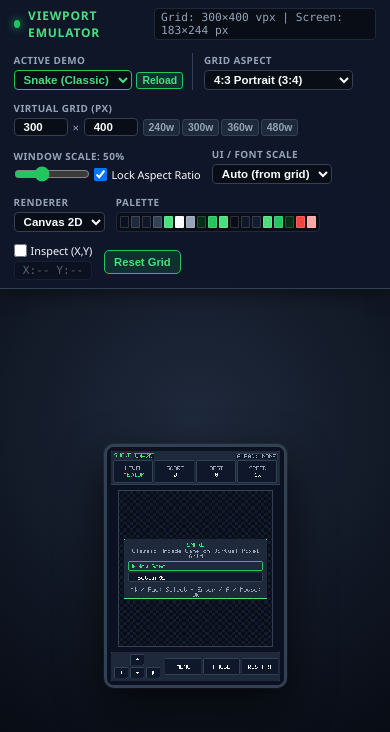
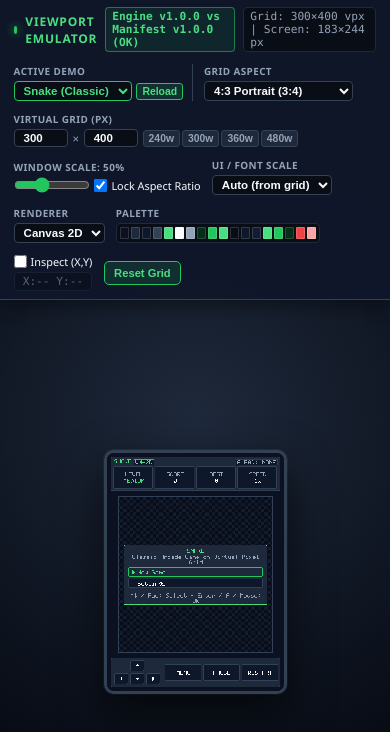
Before and after one commit to PatrycjuszF3apps/f3engine, a website built with Vite: page demos/html5_launcher/index.html in a window 390 px wide. Built offline with nearby package versions, Linux system fonts and the light colour scheme.

Commit message:
feat(engine): add engine versioning, app manifests, and debug bar version comparison

```diff
--- a/degub_bar/DebugToolbar.ts
+++ b/degub_bar/DebugToolbar.ts
@@ -10,6 +10,10 @@ export interface DebugToolbarLabels {
   title: string;
   demoSelect?: string;
   demoReset?: string;
+  versionInfo?: string;
+  versionCompatible?: string;
+  versionMismatch?: string;
+  versionTooltip?: string;
   aspectRatio: string;
   aspect43Portrait: string;
   aspect43Horizontal: string;
@@ -83,6 +87,7 @@ export class DebugToolbar<
   private rendererSelect!: HTMLSelectElement;
   private cursorInspectCheckbox!: HTMLInputElement;
   private cursorCoordsEl!: HTMLElement;
+  private versionInfoEl!: HTMLElement;
   private physicalInfoEl!: HTMLElement;
   private paletteSwatchesEl!: HTMLElement;
 
@@ -184,6 +189,7 @@ export class DebugToolbar<
         <div class="debug-brand">
           <span class="debug-led"></span>
           <span class="debug-title">${this.t('title')}</span>
+          <span id="debug-version-info" class="debug-readout debug-version-readout"></span>
           <span id="debug-physical-info" class="debug-readout"></span>
         </div>
 
@@ -343,6 +349,9 @@ export class DebugToolbar<
     this.cursorCoordsEl = this.container.querySelector<HTMLElement>(
       '#debug-cursor-coords'
     )!;
+    this.versionInfoEl = this.container.querySelector<HTMLElement>(
+      '#debug-version-info'
+    )!;
     this.physicalInfoEl = this.container.querySelector<HTMLElement>(
       '#debug-physical-info'
     )!;
@@ -463,6 +472,31 @@ export class DebugToolbar<
         })
       : this.t('cursorOutside');
 
+    const statusLabel = state.versionCheck.compatible
+      ? this.t('versionCompatible')
+      : this.t('versionMismatch');
+    this.versionInfoEl.textContent = this.t('versionInfo', {
+      engine: state.versionCheck.engineVersion,
+      manifest: state.versionCheck.manifestEngineVersion,
+      status: statusLabel,
+    });
+    this.versionInfoEl.classList.toggle(
+      'compatible',
+      state.versionCheck.compatible
+    );
+    this.versionInfoEl.classList.toggle(
+      'mismatch',
+      !state.versionCheck.compatible
+    );
+    if (this.labelKeys.versionTooltip) {
+      this.versionInfoEl.title = this.t('versionTooltip', {
+        app: state.appManifest?.name ?? 'Unknown',
+        appVersion: state.appManifest?.version ?? 'n/a',
+        engine: state.versionCheck.engineVersion,
+        manifest: state.versionCheck.manifestEngineVersion,
+      });
+    }
+
     this.physicalInfoEl.textContent = this.t('physicalInfo', {
       vw: state.virtualWidth,
       vh: state.virtualHeight,
--- a/demos/games/snake/index.ts
+++ b/demos/games/snake/index.ts
@@ -1,4 +1,5 @@
 import {
+  AppManifest,
   EngineDebugHooks,
   GamepadAction,
   GamepadDirection,
@@ -13,6 +14,7 @@ import {
   VirtualUIDecorator,
   VirtualViewport,
 } from '../../../engine';
+import manifestData from './manifest.json';
 import {
   DEFAULT_SNAKE_STATE,
   Difficulty,
@@ -23,6 +25,8 @@ import {
 import { Direction, GameStats, SnakeGame } from './SnakeGame';
 import { SnakeHUDRenderer } from './SnakeHUDRenderer';
 import { StringId, SupportedLocale, createGameI18n } from './i18n';
+
+export const SNAKE_MANIFEST: AppManifest = manifestData;
 
 const STORAGE_KEY = 'f3engine_snake_settings_v1';
 
@@ -47,6 +51,7 @@ const DIRECTION_TO_KEYCODE: Record<Direction, string> = {
 export interface DemoSession {
   readonly id: string;
   readonly name: string;
+  readonly manifest: AppManifest;
   readonly hooks: EngineDebugHooks;
   readonly i18n: I18nManager<SupportedLocale, StringId>;
   dispose(): void;
@@ -67,6 +72,7 @@ export function mountSnakeDemo(container: HTMLElement): DemoSession {
 
   const viewport = new VirtualViewport({
     container,
+    manifest: SNAKE_MANIFEST,
     virtualWidth: SNAKE_VIEWPORT_DEFAULTS.virtualWidth,
     aspectRatio: SNAKE_VIEWPORT_DEFAULTS.aspectRatio,
     windowScalePercent: SNAKE_VIEWPORT_DEFAULTS.windowScalePercent,
@@ -527,8 +533,9 @@ export function mountSnakeDemo(container: HTMLElement): DemoSession {
   window.addEventListener('keydown', handleKeyDown);
 
   return {
-    id: 'snake',
-    name: 'Snake (Classic)',
+    id: SNAKE_MANIFEST.id,
+    name: SNAKE_MANIFEST.name,
+    manifest: SNAKE_MANIFEST,
     hooks: viewport.getDebugHooks(),
     i18n,
     dispose: () => {
--- a/demos/games/snake/locales/en.json
+++ b/demos/games/snake/locales/en.json
@@ -76,5 +76,9 @@
   "debug.cursor_outside": "X:-- Y:--",
   "debug.reset": "Reset Grid",
   "debug.physical_info": "Grid: {vw}×{vh} vpx | Screen: {pw}×{ph} px",
+  "debug.version_info": "Engine v{engine} vs Manifest v{manifest} ({status})",
+  "debug.version_compatible": "OK",
+  "debug.version_mismatch": "MISMATCH",
+  "debug.version_tooltip": "App: {app} v{appVersion} | Engine Runtime: v{engine} | Manifest Target: v{manifest}",
   "error.canvas_2d_context": "Could not acquire 2D context for canvas element."
 }
--- a/demos/games/snake/locales/pl.json
+++ b/demos/games/snake/locales/pl.json
@@ -76,5 +76,9 @@
   "debug.cursor_outside": "X:-- Y:--",
   "debug.reset": "Reset siatki",
   "debug.physical_info": "Siatka: {vw}×{vh} vpx | Ekran: {pw}×{ph} px",
+  "debug.version_info": "Engine v{engine} vs Manifest v{manifest} ({status})",
+  "debug.version_compatible": "OK",
+  "debug.version_mismatch": "NIEZGODNA",
+  "debug.version_tooltip": "Aplikacja: {app} v{appVersion} | Wersja Engine: v{engine} | Manifest Engine: v{manifest}",
   "error.canvas_2d_context": "Nie można uzyskać kontekstu 2D dla elementu canvas."
 }
--- a/demos/html5_launcher/demoRegistry.ts
+++ b/demos/html5_launcher/demoRegistry.ts
@@ -1,10 +1,16 @@
-import { mountSnakeDemo, type DemoSession } from '../games/snake';
-import { mountSnake2Demo } from '../games/snake2';
+import { type AppManifest } from '../../engine';
+import {
+  SNAKE_MANIFEST,
+  mountSnakeDemo,
+  type DemoSession,
+} from '../games/snake';
+import { SNAKE2_MANIFEST, mountSnake2Demo } from '../games/snake2';
 
 export interface DemoDefinition {
   id: string;
   label: string;
   description: string;
+  manifest: AppManifest;
   mount: (container: HTMLElement) => DemoSession;
 }
 
@@ -13,15 +19,21 @@ export interface DemoDefinition {
  */
 export const DEMO_CATALOG: readonly DemoDefinition[] = [
   {
-    id: 'snake',
-    label: 'Snake (Classic)',
-    description: 'Classic 20×20 arcade Snake with CRT & Nokia 3310 filters.',
+    id: SNAKE_MANIFEST.id,
+    label: SNAKE_MANIFEST.name,
+    description:
+      SNAKE_MANIFEST.description ??
+      'Classic 20×20 arcade Snake with CRT & Nokia 3310 filters.',
+    manifest: SNAKE_MANIFEST,
     mount: mountSnakeDemo,
   },
   {
-    id: 'snake2',
-    label: 'Snake 2: Arena',
-    description: 'Arena variant with obstacle pillars and dual targets.',
+    id: SNAKE2_MANIFEST.id,
+    label: SNAKE2_MANIFEST.name,
+    description:
+      SNAKE2_MANIFEST.description ??
+      'Arena variant with obstacle pillars and dual targets.',
+    manifest: SNAKE2_MANIFEST,
     mount: mountSnake2Demo,
   },
 ];
--- a/demos/html5_launcher/main.ts
+++ b/demos/html5_launcher/main.ts
@@ -68,6 +68,10 @@ function launchDemo(demoId: string): void {
         cursorOutside: 'debug.cursor_outside',
         reset: 'debug.reset',
         physicalInfo: 'debug.physical_info',
+        versionInfo: 'debug.version_info',
+        versionCompatible: 'debug.version_compatible',
+        versionMismatch: 'debug.version_mismatch',
+        versionTooltip: 'debug.version_tooltip',
       },
     });
   } else {
--- a/demos/html5_launcher/style.css
+++ b/demos/html5_launcher/style.css
@@ -77,6 +77,23 @@ body {
   border: 1px solid #1e293b;
   padding: 2px 6px;
   border-radius: 4px;
+}
+
+.debug-version-readout {
+  font-weight: 700;
+  transition: border-color 0.15s, color 0.15s, background-color 0.15s;
+}
+
+.debug-version-readout.compatible {
+  color: #4ade80;
+  border-color: rgba(34, 197, 94, 0.55);
+  background: rgba(34, 197, 94, 0.1);
+}
+
+.debug-version-readout.mismatch {
+  color: #f87171;
+  border-color: rgba(248, 113, 113, 0.7);
+  background: rgba(248, 113, 113, 0.14);
 }
 
 .debug-cursor-readout {
--- a/engine/VirtualViewport.ts
+++ b/engine/VirtualViewport.ts
@@ -6,6 +6,12 @@ import {
   WebGLRendererBackend,
 } from './RendererBackend';
 import { IVirtualSurface, VirtualFramebuffer } from './VirtualSurface';
+import {
+  AppManifest,
+  ENGINE_VERSION,
+  EngineVersionCheckResult,
+  checkEngineVersion,
+} from './version';
 
 export type ViewportAspectRatio =
   | '16:9-horizontal'
@@ -31,6 +37,9 @@ export interface VirtualPointerEvent {
 }
 
 export interface VirtualViewportState {
+  engineVersion: string;
+  appManifest: AppManifest | null;
+  versionCheck: EngineVersionCheckResult;
   virtualWidth: number;
   virtualHeight: number;
   aspectRatio: ViewportAspectRatio;
@@ -57,6 +66,8 @@ export interface VirtualViewportState {
  */
 export interface EngineDebugHooks {
   getState(): VirtualViewportState;
+  getEngineVersion(): string;
+  getAppManifest(): AppManifest | null;
   subscribe(listener: ViewportStateListener): () => void;
   setVirtualGrid(
     width: number,
@@ -73,6 +84,7 @@ export interface EngineDebugHooks {
 
 export interface VirtualViewportConfig {
   container: HTMLElement;
+  manifest?: AppManifest;
   virtualWidth: number;
   virtualHeight?: number;
   aspectRatio: ViewportAspectRatio;
@@ -132,6 +144,7 @@ export class VirtualViewport {
   private cursorPosition: { vx: number; vy: number } | null = null;
 
   private palette: ColorPalette;
+  private appManifest: AppManifest | null;
   private readonly framebuffer: VirtualFramebuffer;
   private backend: IRendererBackend;
   private canvasAriaLabel?: string;
@@ -198,6 +211,7 @@ export class VirtualViewport {
     this.lockAspectRatio = config.lockAspectRatio ?? true;
     this.uiScaleOverride = config.uiScaleOverride ?? null;
     this.palette = config.palette;
+    this.appManifest = config.manifest ?? null;
     this.canvasAriaLabel = config.canvasAriaLabel;
 
     this.defaultConfig = {
@@ -246,6 +260,8 @@ export class VirtualViewport {
   public getDebugHooks(): EngineDebugHooks {
     return {
       getState: () => this.getState(),
+      getEngineVersion: () => this.getEngineVersion(),
+      getAppManifest: () => this.getAppManifest(),
       subscribe: (listener) => this.subscribe(listener),
       setVirtualGrid: (width, aspectRatio, customHeight) =>
         this.setVirtualGrid(width, aspectRatio, customHeight),
@@ -257,6 +273,19 @@ export class VirtualViewport {
       resetToDefaults: () => this.resetToDefaults(),
       updatePhysicalSize: () => this.updatePhysicalSize(),
     };
+  }
+
+  public getEngineVersion(): string {
+    return ENGINE_VERSION;
+  }
+
+  public getAppManifest(): AppManifest | null {
+    return this.appManifest;
+  }
+
+  public setAppManifest(manifest: AppManifest | null): void {
+    this.appManifest = manifest;
+    this.notifyState();
   }
 
   public getSurface(): IVirtualSurface {
@@ -472,6 +501,9 @@ export class VirtualViewport {
 
   public getState(): VirtualViewportState {
     return {
+      engineVersion: ENGINE_VERSION,
+      appManifest: this.appManifest,
+      versionCheck: checkEngineVersion(this.appManifest, ENGINE_VERSION),
       virtualWidth: this.virtualWidth,
       virtualHeight: this.virtualHeight,
       aspectRatio: this.aspectRatio,
--- a/engine/index.ts
+++ b/engine/index.ts
@@ -1,3 +1,13 @@
+export {
+  ENGINE_NAME,
+  ENGINE_VERSION,
+  parseSemVer,
+  isEngineVersionCompatible,
+  checkEngineVersion,
+  type SemVerParts,
+  type AppManifest,
+  type EngineVersionCheckResult,
+} from './version';
 export { GameLoop, type GameLoopCallbacks } from './GameLoop';
 export { StorageStore, type StoreListener } from './StorageStore';
 export {
--- /dev/null
+++ b/engine/version.ts
@@ -0,0 +1,122 @@
+/**
+ * Core Engine Version & Application Manifest Contract.
+ * Every application/game built on f3engine declares an `AppManifest` specifying
+ * the engine version it targets.
+ */
+
+export const ENGINE_NAME = 'f3engine';
+export const ENGINE_VERSION = '1.0.0';
+
+export interface SemVerParts {
+  readonly major: number;
+  readonly minor: number;
+  readonly patch: number;
+}
+
+/**
+ * Manifest required for every application (game) running on f3engine.
+ */
+export interface AppManifest {
+  readonly id: string;
+  readonly name: string;
+  readonly version: string;
+  /**
+   * Target engine version that this application is compatible with (e.g. "1.0.0" or "^1.0.0").
+   */
+  readonly engineVersion: string;
+  readonly description?: string;
+}
+
+export interface EngineVersionCheckResult {
+  readonly engineVersion: string;
+  readonly manifestEngineVersion: string;
+  readonly compatible: boolean;
+}
+
+/**
+ * Parses a semantic version string (e.g., "1.0.0", "v1.2.3") into numeric components.
+ */
+export function parseSemVer(version: string): SemVerParts | null {
+  const cleaned = version.trim().replace(/^[vV^~]/, '');
+  const match = /^(\d+)\.(\d+)(?:\.(\d+|x|\*))?$/i.exec(cleaned);
+  if (!match) {
+    return null;
+  }
+  const major = Number(match[1]);
+  const minor = Number(match[2]);
+  const rawPatch = match[3];
+  const patch =
+    rawPatch === undefined || rawPatch === 'x' || rawPatch === '*'
+      ? 0
+      : Number(rawPatch);
+
+  if (Number.isNaN(major) || Number.isNaN(minor) || Number.isNaN(patch)) {
+    return null;
+  }
+
+  return { major, minor, patch };
+}
+
+/**
+ * Checks whether the runtime engine version satisfies the application's manifest engine version.
+ * Supports exact versions ("1.0.0"), caret ranges ("^1.0.0"), tilde ranges ("~1.0.0"), and wildcards ("1.0.x").
+ */
+export function isEngineVersionCompatible(
+  manifestEngineVersion: string,
+  runtimeEngineVersion: string = ENGINE_VERSION
+): boolean {
+  const rawConstraint = manifestEngineVersion.trim();
+  if (!rawConstraint) {
+    return false;
+  }
+
+  const runtime = parseSemVer(runtimeEngineVersion);
+  const target = parseSemVer(rawConstraint);
+
+  if (!runtime || !target) {
+    return rawConstraint.replace(/^[vV]/, '') === runtimeEngineVersion.replace(/^[vV]/, '');
+  }
+
+  if (rawConstraint.startsWith('^')) {
+    if (runtime.major !== target.major) return false;
+    if (runtime.minor !== target.minor) return runtime.minor > target.minor;
+    return runtime.patch >= target.patch;
+  }
+
+  if (rawConstraint.startsWith('~')) {
+    return (
+      runtime.major === target.major &&
+      runtime.minor === target.minor &&
+      runtime.patch >= target.patch
+    );
+  }
+
+  if (/\.x$|\.\*$/i.test(rawConstraint)) {
+    return runtime.major === target.major && runtime.minor === target.minor;
+  }
+
+  return (
+    runtime.major === target.major &&
+    runtime.minor === target.minor &&
+    runtime.patch === target.patch
+  );
+}
+
+/**
+ * Evaluates engine version compatibility against an application manifest.
+ */
+export function checkEngineVersion(
+  manifest: AppManifest | null | undefined,
+  runtimeEngineVersion: string = ENGINE_VERSION
+): EngineVersionCheckResult {
+  const manifestEngineVersion = manifest?.engineVersion?.trim() || 'n/a';
+  const compatible = manifest
+    ? isEngineVersionCompatible(manifest.engineVersion, runtimeEngineVersion)
+    : false;
+
+  return {
+    engineVersion: runtimeEngineVersion,
+    manifestEngineVersion,
+    compatible,
+  };
+}
```
Also changed, not shown: AGENTS.md (+4 -4 lines), demos/games/snake2/index.ts (+8 -2 lines), docs/ARCHITECTURE.md (+21 -8 lines), docs/ROADMAP.md (+1 -0 lines), README.md, demos/games/snake/manifest.json (added), demos/games/snake2/manifest.json (added).
